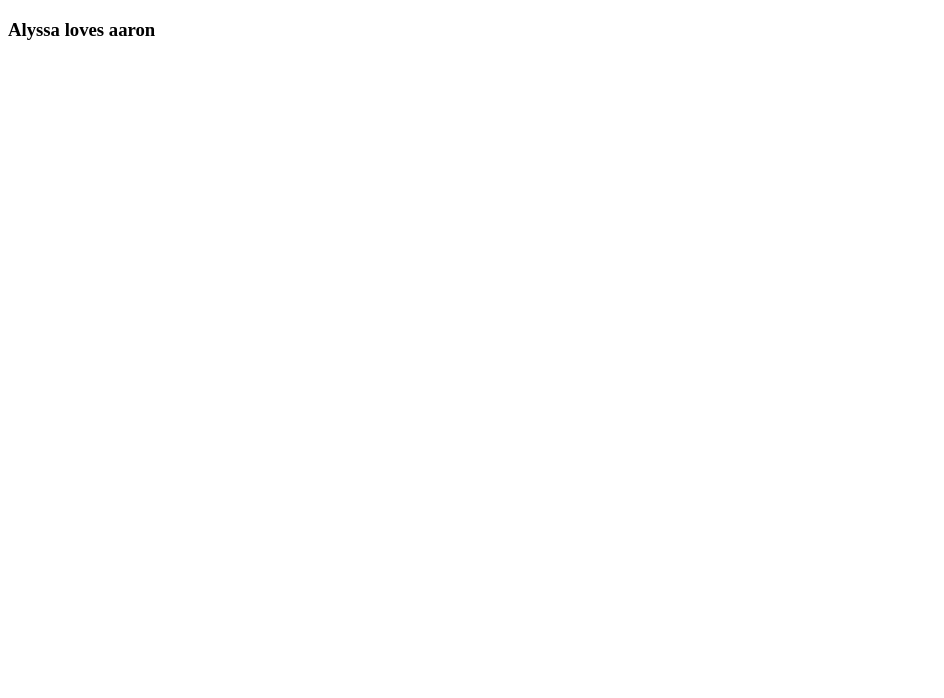
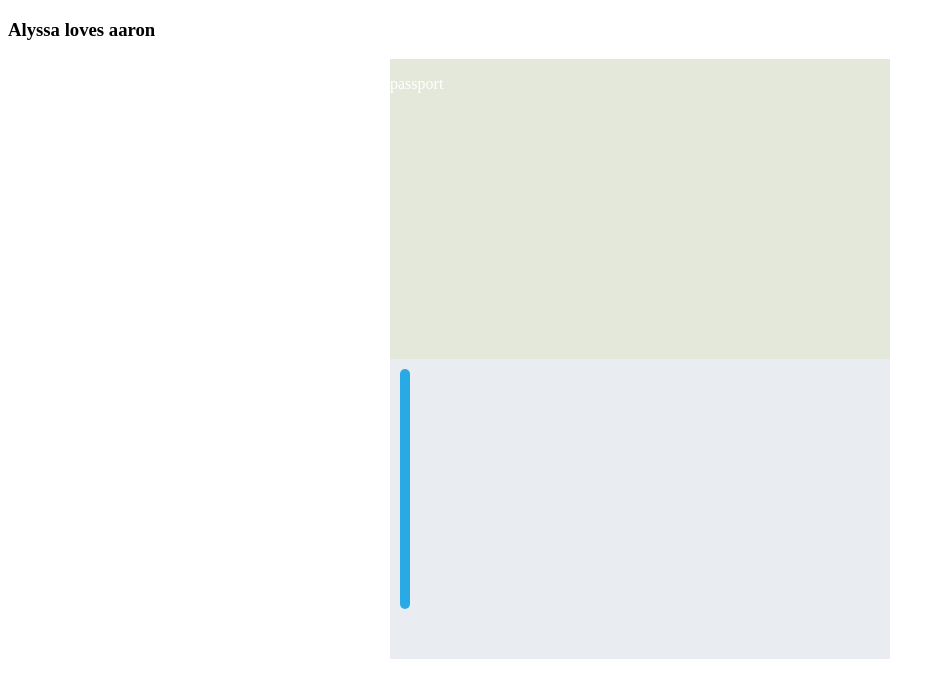
Before and after one commit to alyssatabarini/alyssatabarini.github.io, a plain HTML site: page index.html in a window 1280 px wide. Shown: the whole page, without its empty margins (0-944 px from the left). Drawn offline with Linux system fonts and the light colour scheme.

Commit message:
passport holder created
created top and bottom boxes

```diff
--- a/index.html
+++ b/index.html
@@ -1,6 +1,28 @@
 <!DOCTYPE html>
 <html>
+
+<head>
+  <link rel="stylesheet" href="./style.css" />
+</head>
+
 <body>
-<h3> Alyssa loves aaron </h3>
+  <h3> Alyssa loves aaron </h3>
+  <div class="passport-holder">
+    <div class="passport-top">
+      <p> passport </p>
+    </div>
+
+    <div class="passport-bottom">
+      <div class="passport-bottom-left">
+        <div class="photo-line"></div>
+        <div class="passport-photo">
+
+        </div>
+      </div>
+      <div class="passport-bottom-right">
+      </div>
+    </div>
+  </div>
 </body>
+
 </html>
--- /dev/null
+++ b/style.css
@@ -0,0 +1,46 @@
+.passport-holder {
+  display: flex;
+  flex-direction: column;
+
+}
+
+.passport-top {
+  height: 300px;
+  width: 500px;
+  margin: 0 auto;
+  background-color: #E4E8DA;
+  color: white;
+}
+
+.passport-bottom {
+  height: 300px;
+  width: 500px;
+  margin: 0 auto;
+  background-color: grey;
+  color: white;
+  display: flex;
+  flex-direction: row;
+}
+
+.passport-bottom-right{
+  height: 300px;
+  width: 300px;
+  background-color: #E9ECF1;
+  color: white;
+}
+
+.passport-bottom-left{
+  height: 300px;
+  width: 200px;
+  background-color: #E9ECF1;
+  color: white;
+}
+
+.photo-line{
+  height: 240px;
+  width: 10px;
+  background-color: #2AAAE4;
+  margin-left: 10px;
+  margin-top: 10px;
+  border-radius: 10px;
+}
```
